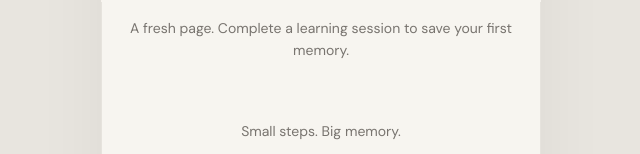
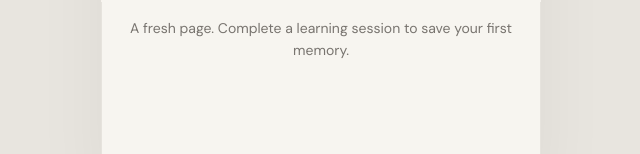
Before and after one commit to kshitijlearns/nemorra, a Next.js app: page / in a window 1280 px wide. Shown: the part 798-952 px from the top of the page, without its empty margins (319-959 px from the left). Built offline with nearby package versions, Linux system fonts and the light colour scheme.

Commit message:
Remove homepage help block

```diff
--- a/components/home-screen.tsx
+++ b/components/home-screen.tsx
@@ -1,11 +1,11 @@
 'use client';
-import Link from 'next/link';
 import { ArrowRight } from 'lucide-react';
 import { PageTransition } from '@/components/page-transition';
 import { Mascot } from '@/components/mascot/mascot';
 import { UploadComposer } from '@/components/upload/upload-composer';
 import { RecordingList } from '@/components/recordings/recording-list';
 import { AppSplash } from '@/components/loaders/nemorra-loader';
+import Link from 'next/link';
 export function HomeScreen() {
- return <><AppSplash /><PageTransition className="home-page"><header><h1 className="page-title">Nemorra</h1><p className="page-subtitle mt-2">Give me anything you need to remember.<br />I&apos;ll help you make it stick.</p></header><Mascot state="idle" className="home-hero" priority /><UploadComposer /><section className="recordings-section" aria-labelledby="previous-title"><div className="section-heading"><h2 id="previous-title">Previous sessions</h2><Link href="/recordings" className="icon-button" aria-label="See all sessions"><ArrowRight size={25} strokeWidth={1.5}/></Link></div><RecordingList /></section><div className="home-help"><span>Small steps. Big memory.</span><Link href="/onboarding">How it works <ArrowRight size={14}/></Link></div></PageTransition></>;
+ return <><AppSplash /><PageTransition className="home-page"><header><h1 className="page-title">Nemorra</h1><p className="page-subtitle mt-2">Give me anything you need to remember.<br />I&apos;ll help you make it stick.</p></header><Mascot state="idle" className="home-hero" priority /><UploadComposer /><section className="recordings-section" aria-labelledby="previous-title"><div className="section-heading"><h2 id="previous-title">Previous sessions</h2><Link href="/recordings" className="icon-button" aria-label="See all sessions"><ArrowRight size={25} strokeWidth={1.5}/></Link></div><RecordingList /></section></PageTransition></>;
 }
```
